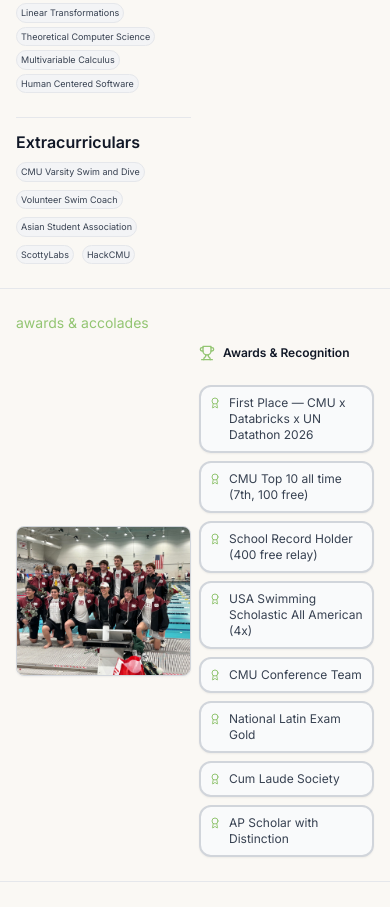
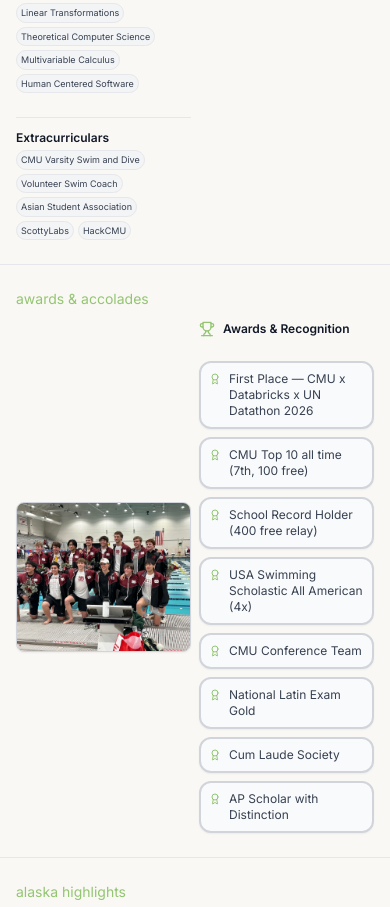
Before and after one commit to todddong/Personal-Website, a Next.js app: page / in a window 390 px wide. Shown: the part 3360-4267 px from the top of the page. Built offline with nearby package versions, Linux system fonts and the light colour scheme; no server answers.

Commit message:
more proportions scaled for ios

```diff
--- a/components/AboutCMU.tsx
+++ b/components/AboutCMU.tsx
@@ -135,8 +135,8 @@ export default function AboutCMU() {
             </div>
 
             <div className="pt-3 border-t border-gray-200">
-              <h4 className="text-base font-semibold text-gray-900 mb-2">Extracurriculars</h4>
-              <div className="flex flex-wrap gap-2">
+              <h4 className="text-xs sm:text-sm md:text-base font-semibold text-gray-900 mb-1 sm:mb-2">Extracurriculars</h4>
+              <div className="flex flex-wrap gap-1 sm:gap-1.5 md:gap-2">
                 {[
                   "CMU Varsity Swim and Dive",
                   "Volunteer Swim Coach",
```
